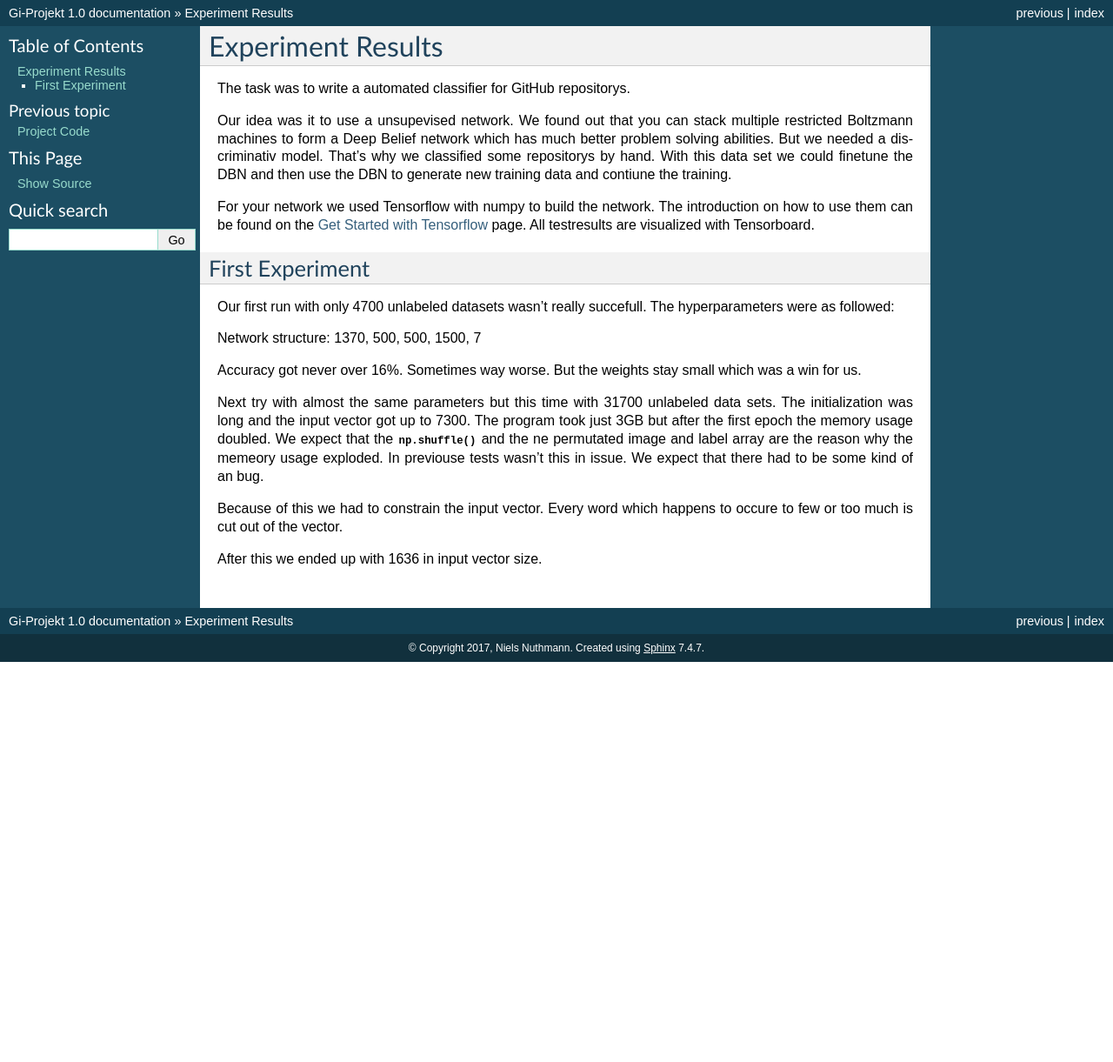
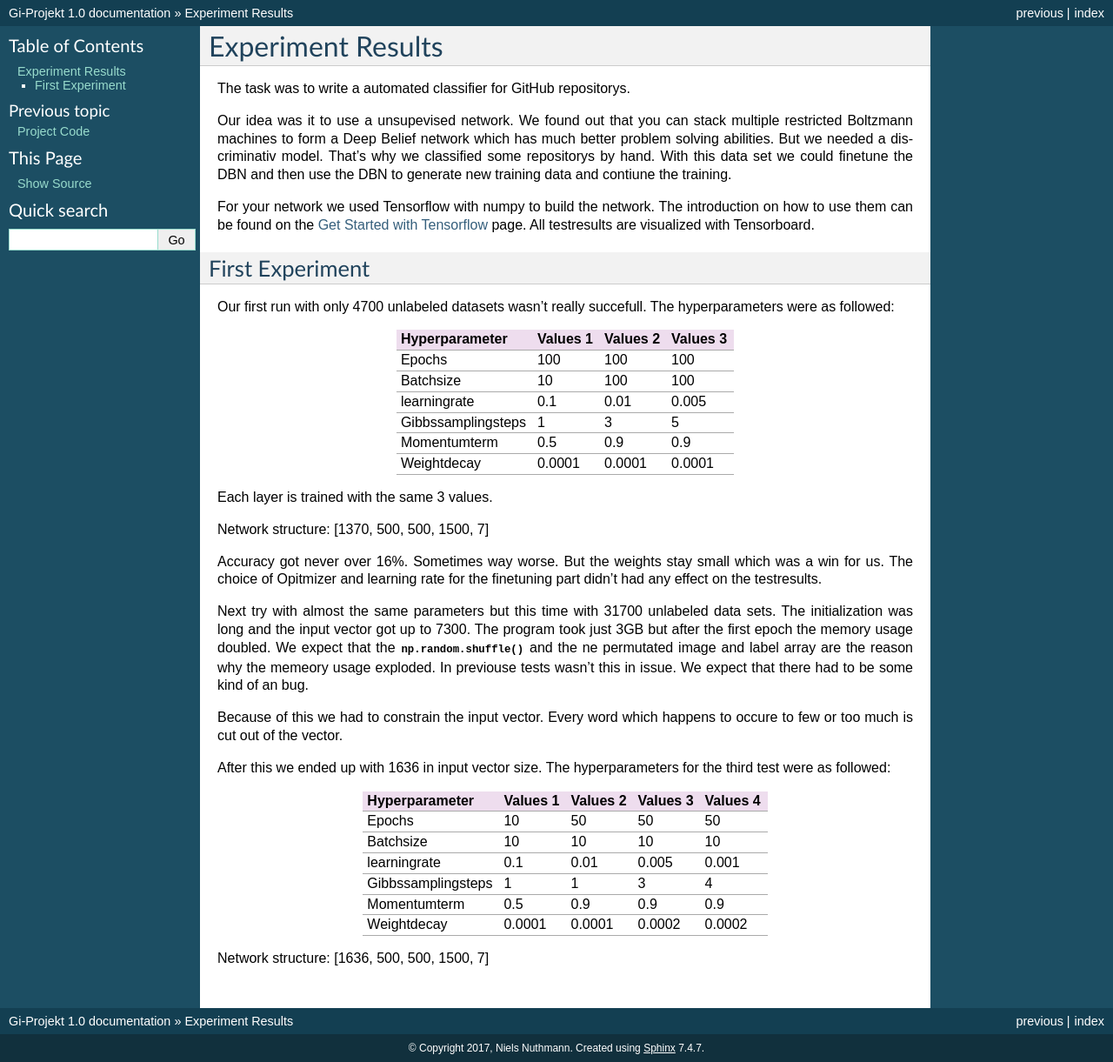
Before and after one commit to RenCloud/InformatiCup2017, a Sphinx documentation site: the page built from learning/source/results.rst, in a window 1280 px wide. Shown: the whole page at 87% size. Built offline with Sphinx 7.4.7, drawn with Linux system fonts in a browser that asks for light colours; formulas are drawn with MathJax 3; before the commit the page ends 900 px from its top, so only the background shows below that.

Commit message:
Pushing all test results. Patched save and load system for finetuning.

```diff
--- a/learning/source/results.rst
+++ b/learning/source/results.rst
@@ -15,27 +15,44 @@ First Experiment
 
 Our first run with only 4700 unlabeled datasets wasn't really succefull. The hyperparameters were as followed:
 
-===================== ================ ================ ================
+================== ================== ================== ==================
 Hyperparameter         Values 1         Values 2         Values 3
-===================== ================ ================ ================
-Epochs                  100             100              100
-Batch size              10              100              100
-learning rate           0.1             0.01             0.005
-Gibbs sampling steps    1               3                5
-Momentum term           0.5             0.9              0.9
-Weight decay            0.0001          0.0001           0.0001
-===================== ================= ================ ================
+================== ================== ================== ==================
+Epochs                  100              100               100
+Batchsize               10               100               100
+learningrate            0.1              0.01              0.005
+Gibbssamplingsteps      1                3                 5
+Momentumterm            0.5              0.9               0.9
+Weightdecay             0.0001           0.0001            0.0001
+================== ================== ================== ==================
 
-Network structure: 1370, 500, 500, 1500, 7
+Each layer is trained with the same 3 values.
+
+Network structure: [1370, 500, 500, 1500, 7]
 
 Accuracy got never over 16%. Sometimes way worse. But the weights stay small which was a win for us.
+The choice of Opitmizer and learning rate for the finetuning part didn't had any effect on the testresults.
 
 
 Next try with almost the same parameters but this time with 31700 unlabeled data sets. The initialization was long and the
 input vector got up to 7300. The program took just 3GB but after the first epoch the memory usage doubled. We expect that
-the :meth:`np.shuffle` and the ne permutated image and label array are the reason why the memeory usage exploded. In previouse tests
+the :meth:`np.random.shuffle` and the ne permutated image and label array are the reason why the memeory usage exploded. In previouse tests
 wasn't this in issue. We expect that there had to be some kind of an bug.
 
 Because of this we had to constrain the input vector. Every word which happens to occure to few or too much is cut out of the vector.
 
-After this we ended up with 1636 in input vector size.
+After this we ended up with 1636 in input vector size. The hyperparameters for the third test were as followed:
+
+
+================== ================== ================== ================== ==================
+Hyperparameter         Values 1         Values 2         Values 3            Values 4
+================== ================== ================== ================== ==================
+Epochs                  10               50                50                50
+Batchsize               10               10                10                10
+learningrate            0.1              0.01              0.005             0.001
+Gibbssamplingsteps      1                1                 3                 4
+Momentumterm            0.5              0.9               0.9               0.9
+Weightdecay             0.0001           0.0001            0.0002            0.0002
+================== ================== ================== ================== ==================
+
+Network structure: [1636, 500, 500, 1500, 7]
--- a/server.py
+++ b/server.py
@@ -38,8 +38,10 @@ elif(inp == "v"):
     vs = []
     vs.append(json.dumps(data.dataprep.prep("./gegeben.json")))
     vs.append(open("./gegebenarray.json").read())
-    cat = learning.frontend.Main.fit_dbn(vec, main_dir="third_try", supervised_train_set=svt, validation_set=vs,
-                                         do_pretraining=True)
+
+    # vs
+    cat = learning.frontend.Main.fit_dbn(vec, main_dir="third_try", supervised_train_set=svt, validation_set=svt,
+                                         do_pretraining=False)
 else:
     tmp = []
     for jsonFile in os.listdir("./data/json"):
```
Also changed, not shown: 11 other files.
